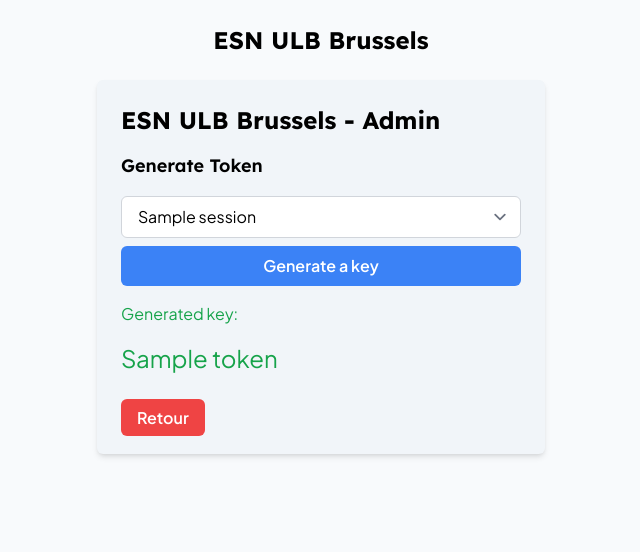
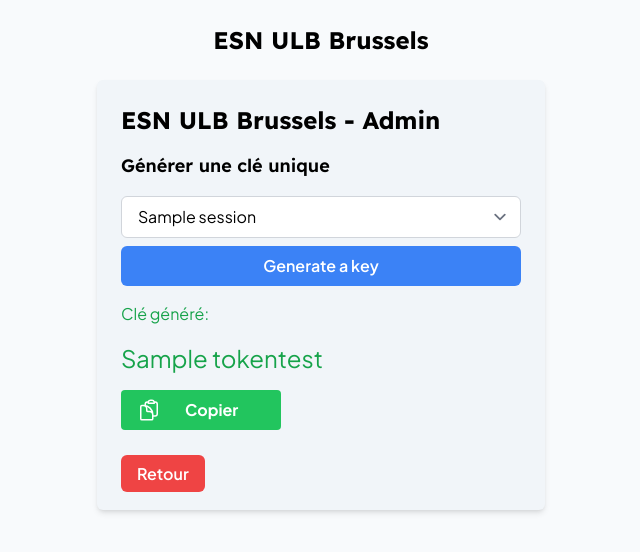
Before and after one commit to EdgardoCuellar/esn_vote_system, a Django app: template esn_vote_system/esn_vote_system/templates/generate_token.html in a window 1280 px wide. Shown: the top 552 px of the page, without its empty margins (319-959 px from the left). Run offline with Django 5.2, Linux system fonts and the light colour scheme; the template is opened without the code that fills it: most values are stand-ins (such as "Sample title", 1, 10 or a date in 2020); parts of the project's set-up code (start-up, migrations or seed data) failed here and were passed over; some libraries are stand-ins or nearby versions.

Commit message:
add copy to clipboard

```diff
--- a/esn_vote_system/esn_vote_system/templates/generate_token.html
+++ b/esn_vote_system/esn_vote_system/templates/generate_token.html
@@ -5,7 +5,7 @@
 
     <div class="max-w-md w-full bg-slate-100 shadow-md rounded-md p-6">
         <h1 class="text-2xl font-bold mb-4">ESN ULB Brussels - Admin</h1>
-        <h2 class="text-lg font-semibold mb-4">Generate Token</h2>
+        <h2 class="text-lg font-semibold mb-4">Générer une clé unique</h2>
 
         <form method="post" class="mb-4">
             {% csrf_token %}
@@ -22,8 +22,20 @@
         {% endif %}
 
         {% if token %}
-            <p class="text-green-600 mb-4">Generated key: </p>
-            <p class="text-green-600 mb-8 text-2xl">{{ token }}</p>
+        <div class="flex flex-col space-y-4 h-40">
+            <p class="text-green-600">Clé généré: </p>
+            <p class="text-green-600 text-2xl">{{ token }}test</p>
+            <button id="copyButton" class="w-40 flex flex-row space-x-6 bg-green-500 hover:bg-green-600 text-white font-bold py-2 px-4 rounded">
+                <svg xmlns="http://www.w3.org/2000/svg" fill="none" viewBox="0 0 24 24" stroke-width="1.5" stroke="currentColor" class="w-6 h-6">
+                    <path stroke-linecap="round" stroke-linejoin="round" d="M8.25 7.5V6.108c0-1.135.845-2.098 1.976-2.192.373-.03.748-.057 1.123-.08M15.75 18H18a2.25 2.25 0 0 0 2.25-2.25V6.108c0-1.135-.845-2.098-1.976-2.192a48.424 48.424 0 0 0-1.123-.08M15.75 18.75v-1.875a3.375 3.375 0 0 0-3.375-3.375h-1.5a1.125 1.125 0 0 1-1.125-1.125v-1.5A3.375 3.375 0 0 0 6.375 7.5H5.25m11.9-3.664A2.251 2.251 0 0 0 15 2.25h-1.5a2.251 2.251 0 0 0-2.15 1.586m5.8 0c.065.21.1.433.1.664v.75h-6V4.5c0-.231.035-.454.1-.664M6.75 7.5H4.875c-.621 0-1.125.504-1.125 1.125v12c0 .621.504 1.125 1.125 1.125h9.75c.621 0 1.125-.504 1.125-1.125V16.5a9 9 0 0 0-9-9Z" />
+                </svg>
+                <span>Copier</span>
+            </button>
+        </div>
+        <div id="copiedMessage" class="absolute text-green-600 opacity-0 transition-opacity duration-1000"
+            style="margin-top: -64px;margin-left: 174px;">
+            Clé copié dans le presse-papier
+        </div>
         {% endif %}
 
         <a href="{% url 'admin_view' %}" class="mt-8 w-full bg-red-500 text-white font-semibold py-2 px-4 rounded-md hover:bg-red-600 focus:outline-none focus:bg-red-600">
@@ -32,4 +44,24 @@
     </div>
 
 </div>
+
+<script>
+    // Function to copy token to clipboard
+    function copyTokenToClipboard() {
+        const token = "{{ token }}";
+        navigator.clipboard.writeText(token)
+            .then(() => {
+                const copiedMessage = document.getElementById("copiedMessage");
+                copiedMessage.style.opacity = 1;
+                setTimeout(() => {
+                    copiedMessage.style.opacity = 0;
+                }, 2000); // Adjust the duration as needed
+            })
+            .catch(err => console.error('Could not copy text: ', err));
+    }
+
+    // Add click event listener to copy button
+    document.getElementById("copyButton").addEventListener("click", copyTokenToClipboard);
+</script>
+
 {% endblock %}
```
